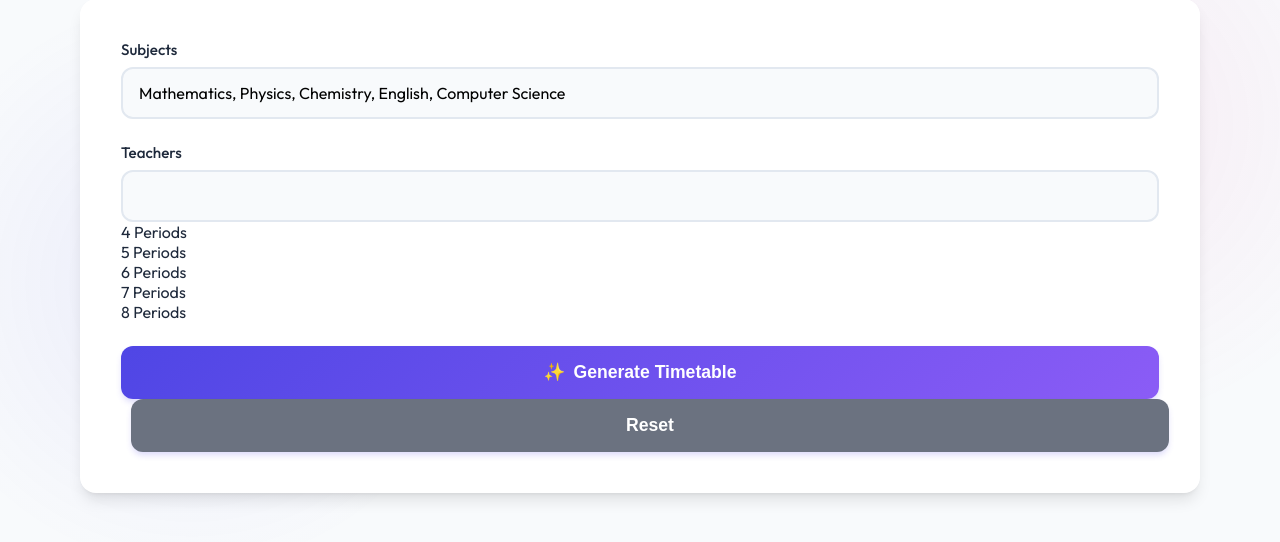
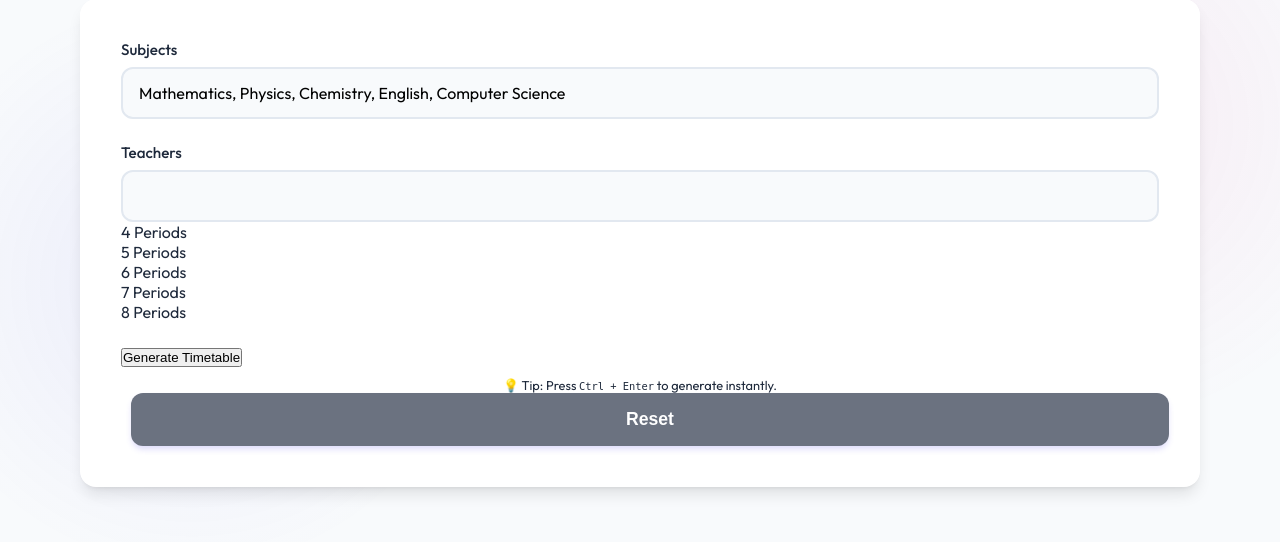
Before and after one commit to rithika5656/Smart-Timetable-Generator, a Flask app: page / in a window 1280 px wide. Shown: the part 117-659 px from the top of the page. Run offline with Flask 3, Linux system fonts and the light colour scheme; parts of the project's set-up code (start-up, migrations or seed data) failed here and were passed over.

Commit message:
index.html

```diff
--- a/templates/index.html
+++ b/templates/index.html
@@ -62,9 +62,11 @@
                         </select>
                     </div>
 
-                    <button type="submit" class="btn" id="generateBtn">
-                        <span>✨</span> Generate Timetable
-                    </button>
+                    <button type="submit" id="generateBtn" data-i18n="btn_generate"><span>✨</span> Generate
+                        Timetable</button>
+                    <p style="text-align: center; font-size: 0.8em; color: var(--text-muted); margin-top: 10px;">
+                        💡 Tip: Press <code>Ctrl + Enter</code> to generate instantly.
+                    </p>
                 </form>
 
                 <div class="error-message" id="errorMessage"></div>
```
